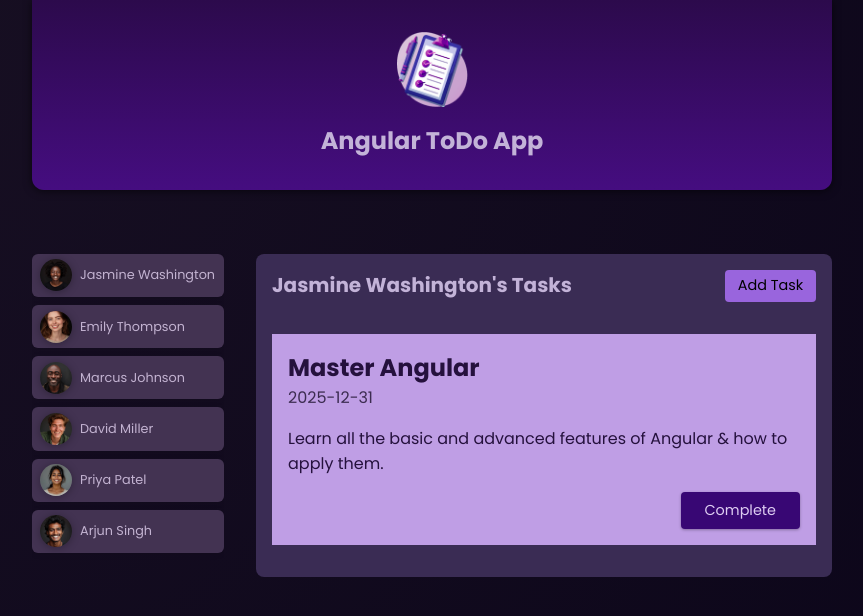
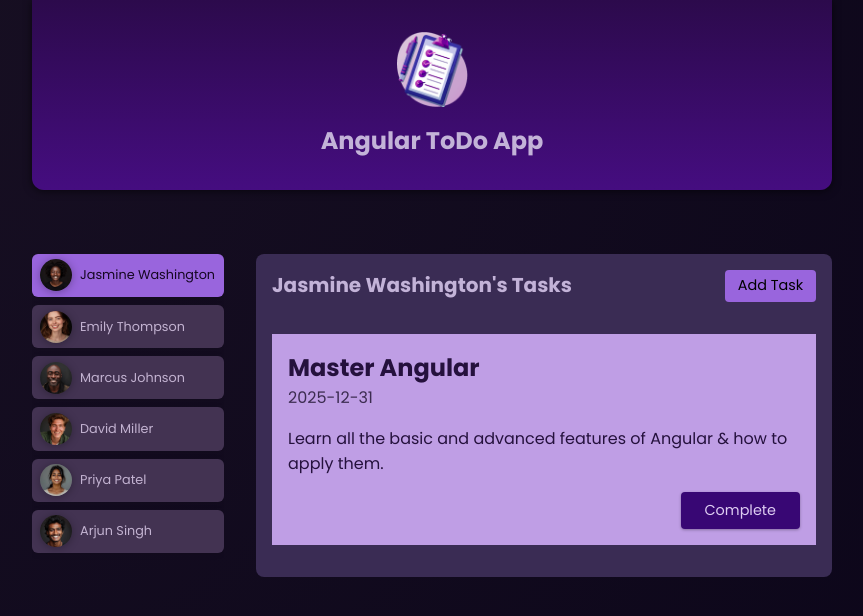
Before and after one commit to nisarggandhi21/Angular-ToDo-App, an Angular app: page / in a window 1280 px wide. Both pictures are taken after a click on the button "Jasmine Washington". Shown: the top 616 px of the page, without its empty margins (208-1071 px from the left). Built offline with nearby package versions, Linux system fonts and the light colour scheme.

Commit message:
added delete functionality

```diff
--- a/src/app/app.component.html
+++ b/src/app/app.component.html
@@ -5,7 +5,11 @@
     <!-- Track will track any changes in database -->
     @for (user of users; track user.id){
     <li>
-      <app-user [user]="user" (select)="onSelect($event)"></app-user>
+      <app-user
+        [user]="user"
+        [selected]="user.id === selectedUserId"
+        (select)="onSelect($event)"
+      ></app-user>
     </li>
     }
   </ul>
--- a/src/app/tasks/task/task.component.html
+++ b/src/app/tasks/task/task.component.html
@@ -4,6 +4,6 @@
   <time>{{ task.dueDate }}</time>
   <p>{{ task.summary }}</p>
   <p class="actions">
-    <button>Complete</button>
+    <button (click)="onCompleteTask()">Complete</button>
   </p>
 </article>
--- a/src/app/tasks/task/task.component.ts
+++ b/src/app/tasks/task/task.component.ts
@@ -1,4 +1,4 @@
-import { Component, Input, input } from '@angular/core';
+import { Component, EventEmitter, Input, input, Output } from '@angular/core';
 import { Task } from './task.model';
 
 @Component({
@@ -10,4 +10,9 @@
 })
 export class TaskComponent {
   @Input({ required: true }) task!: Task;
+  @Output() complete = new EventEmitter<string>();
+
+  onCompleteTask() {
+    this.complete.emit(this.task.id);
+  }
 }
--- a/src/app/tasks/tasks.component.html
+++ b/src/app/tasks/tasks.component.html
@@ -8,7 +8,7 @@
   <ul>
     @for (task of selectedUserTasks; track task.id) {
     <li>
-      <app-task [task]="task"></app-task>
+      <app-task [task]="task" (complete)="onCompleteTask($event)"></app-task>
     </li>
     }
   </ul>
--- a/src/app/tasks/tasks.component.ts
+++ b/src/app/tasks/tasks.component.ts
@@ -40,4 +40,7 @@
   get selectedUserTasks() {
     return this.tasks.filter((task) => task.userId === this.id);
   }
+  onCompleteTask(id: string) {
+    this.tasks = this.tasks.filter((task) => task.id !== id);
+  }
 }
--- a/src/app/user/user.component.html
+++ b/src/app/user/user.component.html
@@ -1,5 +1,5 @@
 <div>
-  <button (click)="onSelectUser()">
+  <button [class.active]="selected" (click)="onSelectUser()">
     <img [src]="imagePath" [alt]="user.name" />
     <span>{{ user.name }}</span>
   </button>
--- a/src/app/user/user.component.ts
+++ b/src/app/user/user.component.ts
@@ -18,7 +18,7 @@
   // @Input({ required: true }) avatar!: string;
   // @Input({ required: true }) name!: string;
   @Input({ required: true }) user!: User;
-
+  @Input({ required: true }) selected!: boolean;
   @Output() select = new EventEmitter<string>();
 
   get imagePath() {
```
